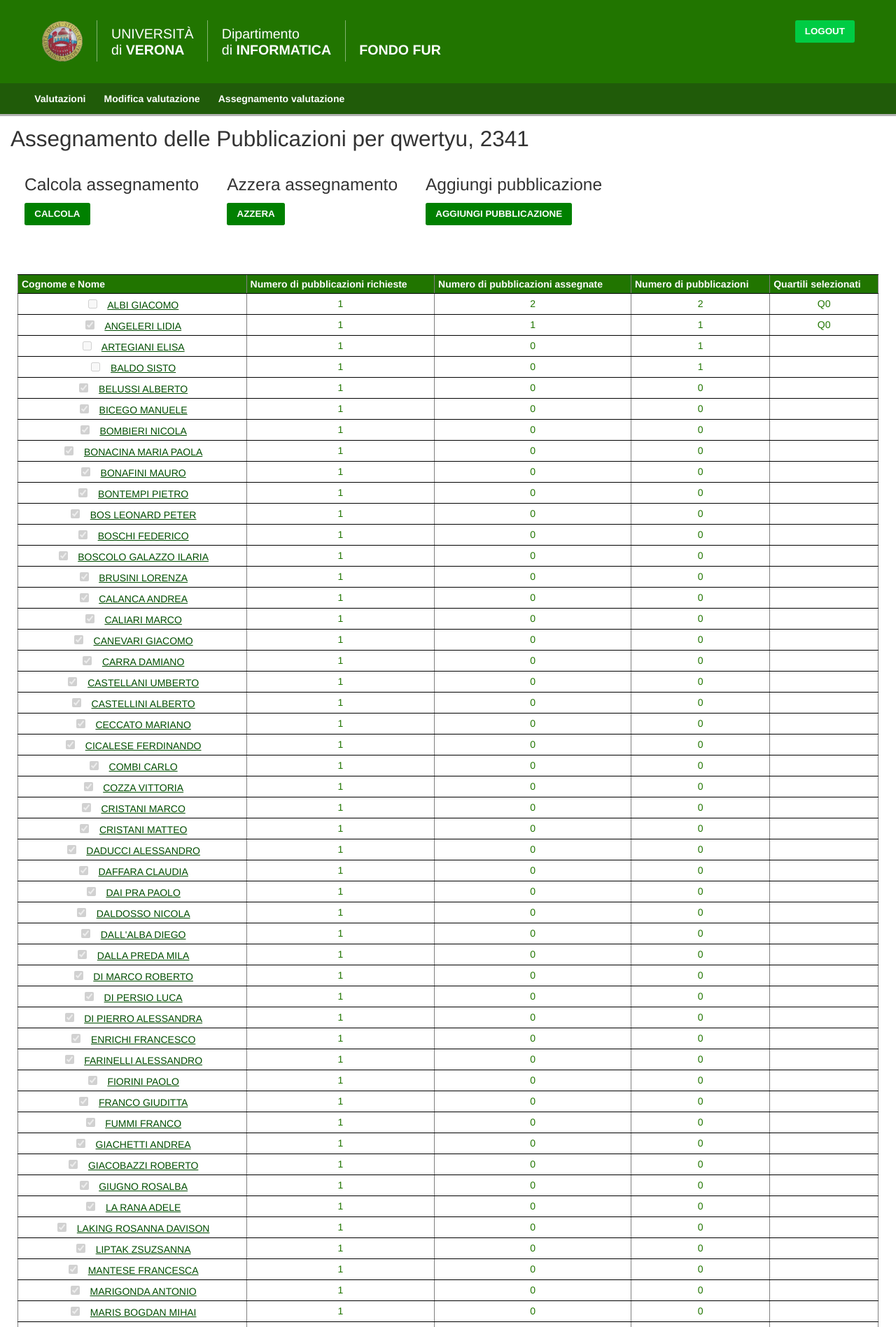
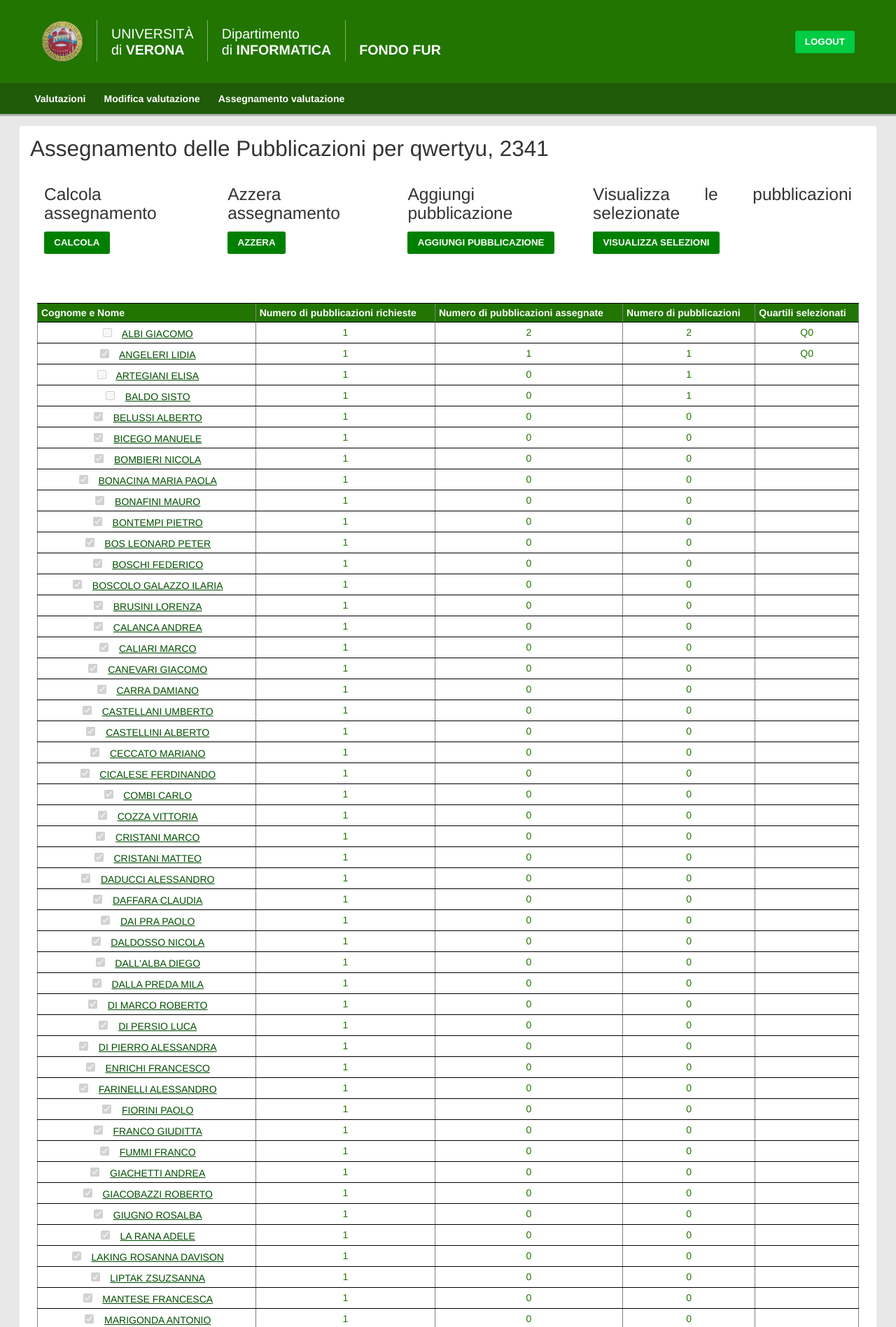
Before and after one commit to Hex-Zivi/Tesi, a Django app: a page that uses caricamentoDati/templates/base.html in a window 1280 px wide. Shown: the top 1897 px of the page at 70% size. Run offline with Django 3.2, Linux system fonts and the light colour scheme; a user stored in the database is signed in; data comes from the database, SQL or seed files in the repository; both versions use the stored data as it was after the commit; some libraries are stand-ins or nearby versions.

Commit message:
Progetto finito
Versione (forse) finale per la consegna

```diff
--- a/caricamentoDati/templates/base.html
+++ b/caricamentoDati/templates/base.html
@@ -12,10 +12,35 @@
     <link href="{% static 'favicon.ico' %}" rel="shortcut icon" />
     <!-- stile CSS -->
     <link href="{% static 'styles.css' %}" rel="stylesheet" type="text/css" />
+    <style>
+      html,
+      body {
+        height: 100%;
+        margin: 0;
+      }
+      .wrapper {
+        display: flex;
+        flex-direction: column;
+        min-height: 100vh;
+      }
+      .content {
+        flex: 1;
+      }
+      .footer {
+        margin-top: auto;
+      }
+    </style>
   </head>
   <body>
+    <div class="wrapper">
       <div class="header">
         <div class="id">
+          {% if is_superuser %}
+            <form action="/admin/" method="get">
+              <button type="submit" class="btn" style="background-color: #00cc44;">Controllo Avanzato</button>
+            </form>
+          {% endif %}
+          </br>
           {{ login }}
           <form action="/logout/" method="post">
             {% csrf_token %}
@@ -56,13 +81,13 @@
           </ul>
         </div>
       </div>
-    <div id="content">
+      <div class="content" id="content">
         {% block content %}
 
         {% endblock %}
 
         <!-- Modale -->
-      <div id="aggiungiPubblicazioneModal" class="modal fade" tabindex="-1" role="dialog" aria-labelledby="modalLabel" aria-hidden="true">
+        <div id="aggiungiPubblicazioneModal" class="modal fade align-middle" tabindex="-1" role="dialog" aria-labelledby="modalLabel" aria-hidden="true">
           <div class="modal-dialog modal-dialog-centered" role="document">
             <div class="modal-content">
               <div class="modal-header">
@@ -70,14 +95,14 @@
                 <button type="button" class="close" data-dismiss="modal" aria-label="Close"><span aria-hidden="true">&times;</span></button>
               </div>
               <div class="modal-body" id="modalContent">
-              <!-- Il contenuto del modale verrà caricato dinamicamente qui -->
+                <!-- Contenuto del modale -->
               </div>
             </div>
           </div>
         </div>
       </div>
 
-    <footer class="footer" style="margin-top: auto; margin-bottom: 0%;">
+      <footer class="footer" style="margin-bottom: 0%;">
         <div class="container">
           <div class="row">
             <div class="col-md-6">
@@ -89,6 +114,7 @@
           </div>
         </div>
       </footer>
+    </div>
 
     <!-- jQuery -->
     <script src="https://ajax.googleapis.com/ajax/libs/jquery/3.5.1/jquery.min.js"></script>
--- a/caricamentoDati/templates/caricamentoDati/assegnamento.html
+++ b/caricamentoDati/templates/caricamentoDati/assegnamento.html
@@ -8,30 +8,53 @@
   <div style="display: flex;">
     <div style="padding: 20px;">
       <h2>Calcola assegnamento</h2>
-
-        <form method="post" action="{% url 'assegnamento_algoritmo' valutazione.nome %}">
+      <form id="calcolaForm" method="post" action="{% url 'assegnamento_algoritmo' valutazione.nome %}">
         {% csrf_token %}
-
-          <button class="btn" type="submit">Calcola</button>
+        <button class="btn" type="button" onclick="submitCalcolaForm()">Calcola</button>
       </form>
     </div>
     <div style="padding: 20px;">
       <h2>Azzera assegnamento</h2>
-        <form action="{% url 'azzera_assegnamento' valutazione.nome %}" method="post">
+      <form id="azzeraForm" action="{% url 'azzera_assegnamento' valutazione.nome %}" method="post">
         {% csrf_token %}
-
-          <button class="btn" type="submit">Azzera</button>
+        <button class="btn" type="button" onclick="openConfirmModal()">Azzera</button>
       </form>
     </div>
+
+      <div class="modal fade" id="confirmModal" tabindex="-1" aria-labelledby="confirmModalLabel" aria-hidden="true">
+        <div class="modal-dialog modal-dialog-centered modal-sm">
+          <div class="modal-content">
+            <div class="modal-header">
+              <h5 class="modal-title" id="confirmModalLabel">Conferma</h5>
+            </div>
+            <div class="modal-body">
+              Sei sicuro di voler azzerare l'assegnamento?
+            </div>
+            <div class="modal-footer">
+              <button type="button" class="btn btn-secondary" data-dismiss="modal">Annulla</button>
+              <button type="button" class="btn btn-primary" id="confirmAzzeraButton">Conferma</button>
+            </div>
+          </div>
+        </div>
+      </div>
+
+
       <div style="padding: 20px;">
         <h2>Aggiungi pubblicazione</h2>
         <button type="button" class="btn" data-toggle="modal" data-target="#aggiungiPubblicazioneModal" onclick="loadModalContent()">Aggiungi pubblicazione</button>
+      </div>
+      <div style="padding: 20px;">
+        <h2>Visualizza le pubblicazioni selezionate</h2>
+      <form action="{% url 'selezioni' valutazione.nome %}" method="post" style="display: inline;">
+        {% csrf_token %}
+        <button type="submit" class="btn">Visualizza Selezioni</button>
+      </form>
     </div>
     </div>
 
 
     <div style="display: flex; padding-top: 40px;">
-      <table id="table-docenti" class="table table-bordered" style=" text-align: left; width: 100%;margin: 10px;" border="1" cellpadding="2" cellspacing="2">
+      <table id="table-docenti" class="table table-bordered" style="text-align: left; width: 100%;margin: 10px;" border="1" cellpadding="2" cellspacing="2">
         <thead>
         <tr>
           <th style="vertical-align: top; text-align: left;">
@@ -66,8 +89,40 @@
         {% endfor %}
       </table>
     </div>
+    <div class="modal fade" id="loadingModal" tabindex="-1" aria-hidden="true">
+      <div class="modal-dialog modal-dialog-centered">
+        <div class="modal-content">
+          <div class="modal-body">
+            <p>Operazione in corso, potrebbe richiedere qualche minuto...</p>
           </div>
+        </div>
+      </div>
+    </div>
+
+    </div>
+
     <script>
+
+        function openConfirmModal() {
+          $('#confirmModal').modal('show');
+        }
+
+        document.getElementById('confirmAzzeraButton').addEventListener('click', function () {
+          document.getElementById('azzeraForm').submit();
+        });
+
+
+      function submitCalcolaForm() {
+        // Mostra il modal
+        $('#loadingModal').modal({
+          backdrop: 'static',
+          keyboard: false
+        });
+
+        // Invia il form
+        document.getElementById('calcolaForm').submit();
+      }
+
   function loadModalContent() {
     var url = "{% url 'aggiungi_pubblicazione_pagina' valutazione_nome=valutazione.nome caller='assegnamento' docente='admin' %}"
     fetch(url, {
--- a/caricamentoDati/templates/caricamentoDati/riviste_eccellenti.html
+++ b/caricamentoDati/templates/caricamentoDati/riviste_eccellenti.html
@@ -21,7 +21,8 @@
           {% csrf_token %}
           <label for="filename">Seleziona un file XLSX:</label>
           <input type="file" name="filename" id="filename" />
-          <br />
+
+          <p style="margin-top: 8px;">Potrebbe richiedere qualche minuto.</p>
           <button class="btn" type="submit">Carica</button>
         </form>
       </div>
--- a/caricamentoDati/urls.py
+++ b/caricamentoDati/urls.py
@@ -64,4 +64,7 @@ urlpatterns = [
     re_path('^chiudi valutazione/(?P<valutazione_nome>.*)/$', views.chiudi_valutazione,
             name='chiudi_valutazione'),
 
+    re_path('^selezioni/(?P<valutazione_nome>.*)/$', views.visualizza_selezioni,
+            name='selezioni'),
+
 ]
--- a/caricamentoDati/views.py
+++ b/caricamentoDati/views.py
@@ -50,8 +50,9 @@ def admin_required(view_func):
 
 @login_required
 def valutazioni(request):
-    context = {'valutazioni': Valutazione.objects.all().order_by('anno'),
-               'cf': request.user.codice_fiscale
+    context = {'valutazioni': Valutazione.objects.all().order_by('-anno'),
+               'cf': request.user.codice_fiscale,
+               'is_superuser': request.user.is_superuser,
                }
     return render(request, "caricamentoDati/valutazioni.html", context)
 
@@ -285,7 +286,6 @@ def aggiungi_pubblicazione(request, valutazione_nome, docente, caller):
                     autore=docente, pubblicazione=nuova_pubblicazione)
                 nuova_relazione.save()
 
-
             if caller == "modifica":
                 return redirect('modifica_valutazione', valutazione)
 
@@ -328,9 +328,9 @@ def assegnamento(request, valutazione_nome):
         pubblicazioni_totali = relazioni_docente_pubblicazione.filter(
             autore=docente).count()
         formatted_quartili = sorted(['Q{}'.format(q) for q in quartili])
-        condizione_pubblicazioni=0
+        condizione_pubblicazioni = 0
         if num_pubblicazioni_assegnate == num_pubblicazioni_richieste or (num_pubblicazioni_assegnate == pubblicazioni_totali and pubblicazioni_totali < num_pubblicazioni_richieste):
-            condizione_pubblicazioni=1
+            condizione_pubblicazioni = 1
 
         docente_info = {
             'codice_fiscale': docente.codiceFiscale,
@@ -352,8 +352,6 @@ def assegnamento(request, valutazione_nome):
 
 
 def docente_pubblicazioni(request, valutazione_nome, docente_codice_fiscale):
-    print(request.user.codice_fiscale)
-    print(docente_codice_fiscale)
     docente_cf = request.session.get('codice_fiscale')
     valutazione = Valutazione.objects.get(nome=valutazione_nome)
     docente = Docente.objects.get(codiceFiscale=docente_codice_fiscale)
@@ -381,7 +379,11 @@ def docente_pubblicazioni(request, valutazione_nome, docente_codice_fiscale):
             'altri_autori': altri_autori,
             'altri_autori_scelta': altri_autori_scelta,
             'valore_scelta': valore_scelta,
-            'quartile': quartile
+            'quartile': quartile,
+            'doi': pubblicazione.doi,
+            'issn_isbn': pubblicazione.issn_isbn,
+            'handle': pubblicazione.handle,
+            'scopus': pubblicazione.indicizzato_scopus,
         }
 
         pubblicazioni_info.append(pubblicazione_info)
@@ -392,7 +394,6 @@ def docente_pubblicazioni(request, valutazione_nome, docente_codice_fiscale):
                'docente_codice_fiscale': docente.codiceFiscale,
                'pubblicazioni_info': pubblicazioni_info}
 
-    print(docente.codiceFiscale)
     return render(request, 'caricamentoDati/docente_pubblicazioni.html', context)
 
 
@@ -419,7 +420,7 @@ def assegnamento_algoritmo(request, valutazione_nome):
     valutazione = Valutazione.objects.get(nome=valutazione_nome)
     numero_selezioni_valutazione = valutazione.numeroPubblicazioni
     pubblicazioni = PubblicazionePresentata.objects.filter(
-        valutazione=valutazione)
+        valutazione=valutazione).order_by('miglior_quartile')
     relazioni_docente_pubblicazione = RelazioneDocentePubblicazione.objects.filter(
         pubblicazione__valutazione=valutazione)
     docenti = Docente.objects.annotate(num_relazioni=Count(
@@ -445,12 +446,11 @@ def assegnamento_algoritmo(request, valutazione_nome):
             lista_issn = rivista.issn1, rivista.issn2
         else:
             lista_issn = rivista.issn1
-        # print("Per la rivista:" + rivista.nome)
+
         for issn in lista_issn:
             pubblicazioni_rivista = pubblicazioni.filter(
                 issn_isbn=issn)
             for pubblicazione in pubblicazioni_rivista:
-                print("pubblicazione:" + pubblicazione.titolo)
 
                 if pubblicazione.num_coautori_dip == 1:
                     relazione = RelazioneDocentePubblicazione.objects.get(
@@ -561,10 +561,6 @@ def assegnamento_algoritmo(request, valutazione_nome):
                                 progresso = 1
                                 break
 
-    print("LISTA DOCENTI: ")
-    for docente in docenti:
-        print(docente)
-
     valutazione.status = "Assegnamento calcolato"
     valutazione.save()
 
@@ -673,9 +669,6 @@ def carica_riviste(request, valutazione_nome):
                     issn1 = issn_list[0] if issn_list else ''
                     issn2 = issn_list[1] if len(issn_list) > 1 else ''
 
-                    print(f"ISSN 1: {issn1}")
-                    print(f"ISSN 2: {issn2}")
-
                     if not RivistaEccellente.objects.filter(valutazione=valutazione, nome=nome).exists():
                         RivistaEccellente.objects.create(
                             valutazione=valutazione,
@@ -685,7 +678,7 @@ def carica_riviste(request, valutazione_nome):
                             issn2=issn2
                         )
 
-    return redirect('riviste_eccellenti', valutazione)
+    return redirect('modifica_valutazione', valutazione)
 
 
 def cancella_riviste(request, valutazione_nome):
@@ -695,3 +688,24 @@ def cancella_riviste(request, valutazione_nome):
     for rivista in riviste:
         rivista.delete()
     return redirect('riviste_eccellenti', valutazione)
+
+
+def visualizza_selezioni(request, valutazione_nome):
+    valutazione = Valutazione.objects.get(nome=valutazione_nome)
+    selezioni_per_autore = {}
+
+    # Ottieni tutti i docenti associati alla valutazione
+    docenti = Docente.objects.all().order_by('cognome_nome')
+
+    # Per ogni docente, ottieni le pubblicazioni con scelta=1
+    for docente in docenti:
+        pubblicazioni_selezionate = RelazioneDocentePubblicazione.objects.filter(
+            autore=docente, pubblicazione__valutazione=valutazione, scelta=1).select_related('pubblicazione')
+        selezioni_per_autore[docente] = pubblicazioni_selezionate
+
+    context = {
+        'valutazione': valutazione,
+        'selezioni_per_autore': selezioni_per_autore
+    }
+
+    return render(request, 'caricamentoDati/selezioni.html', context)
```
Also changed, not shown: caricamentoDati/templates/caricamentoDati/aggiungi_pubblicazione.html (+1 -7 lines), caricamentoDati/templates/caricamentoDati/docente_pubblicazioni.html (+10 -2 lines), caricamentoDati/templates/caricamentoDati/modifica.html (+5 -11 lines), caricamentoDati/templates/caricamentoDati/selezioni.html (added, +50 -0 lines), caricamentoDati/templates/caricamentoDati/valutazioni.html (+45 -42 lines), db.sqlite3. Lines whose indentation alone changed are shown as unchanged.
